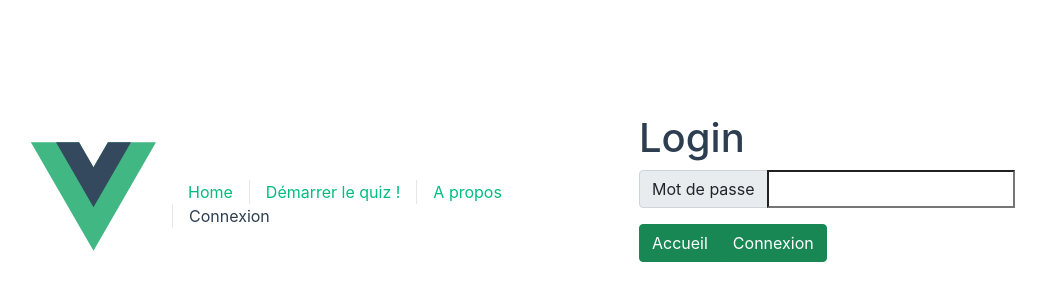
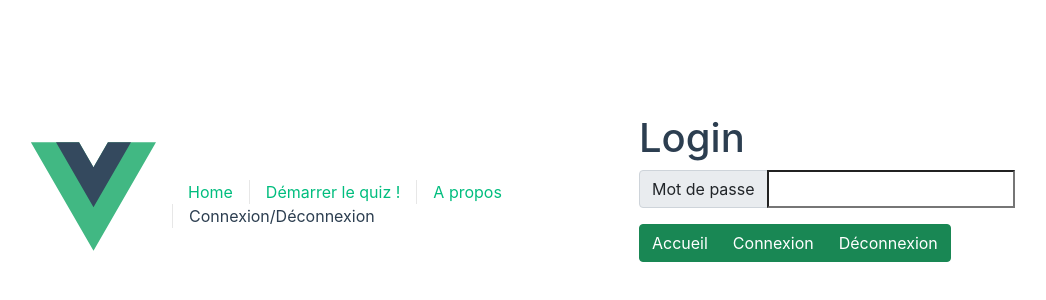
Before and after one commit to BaptisteBtx/Quiz-full-stack, a Vue app in the folder quiz-ui/: page /login in a window 1280 px wide. Shown: the part 204-504 px from the top of the page, without its empty margins (1-1047 px from the left). Built offline with nearby package versions, Linux system fonts and the light colour scheme.

Commit message:
Implémentation Login

```diff
--- a/quiz-ui/src/App.vue
+++ b/quiz-ui/src/App.vue
@@ -1,5 +1,8 @@
 <script setup>
 import { RouterLink, RouterView } from 'vue-router'
+
+
+
 </script>
 
 <template>
@@ -13,7 +16,8 @@ import { RouterLink, RouterView } from 'vue-router'
         <RouterLink to="/">Home</RouterLink>
         <RouterLink to="/start_new_quiz">Démarrer le quiz !</RouterLink>
         <RouterLink to="/about">A propos</RouterLink>
-        <RouterLink to="/login">Connexion</RouterLink>
+        <RouterLink to="/login">Connexion/Déconnexion</RouterLink>
+
       </nav>
     </div>
   </header>
--- a/quiz-ui/src/services/ParticipationStorageService.js
+++ b/quiz-ui/src/services/ParticipationStorageService.js
@@ -9,9 +9,12 @@ export default {
             return window.localStorage.getItem("playerName")
       },
       saveParticipationScore(participationScore) {
-            return window.sessionStorage.setItem("score", participationScore);
+            window.sessionStorage.setItem("score", participationScore);
       },
       getParticipationScore() {
             return window.sessionStorage.getItem("score");
+      },
+      disconnect() {
+            window.sessionStorage.setItem("token", null)
       }
 };
--- a/quiz-ui/src/services/QuizApiService.js
+++ b/quiz-ui/src/services/QuizApiService.js
@@ -25,7 +25,7 @@ export default {
         return { status: response.status, data: response.data };
       })
       .catch((error) => {
-        console.error(error);
+        return error;
       });
   },
   getQuizInfo() {
@@ -34,8 +34,9 @@ export default {
   getQuestion(position) {
     return this.call("get", "questions?position=" + position);
   },
+
   login(password) {
     //To Do : get Token for user
-    return 1
+    return this.call("post", "login", { password: password })
   }
 };
--- a/quiz-ui/src/views/LoginPage.vue
+++ b/quiz-ui/src/views/LoginPage.vue
@@ -3,7 +3,7 @@ import { ref, watchEffect } from 'vue'
 
 import { useRouter } from 'vue-router';
 import participationStorageService from '../services/ParticipationStorageService';
-import quizApiService from '../services/QuizApiService'
+import quizApiService from '../services/QuizApiService';
 
 const router = useRouter()
 
@@ -13,7 +13,7 @@ const router = useRouter()
 const username = ref(participationStorageService.getPlayerName())
 const badPassword = ref("")
 const password = ref("")
-
+let token = ref(window.sessionStorage.getItem('token'))
 
 // Launch quiz
 async function returnHome() {
@@ -21,17 +21,26 @@ async function returnHome() {
 }
 
 async function connect() {
-  let token = quizApiService.login(password)
-  console.log(token)
-  if (token === undefined) {
+
+
+
+  let response = await quizApiService.login(password.value)
+
+  if (response.status === 200) {
+    badPassword.value = ""
+    window.sessionStorage.setItem("token", response.data.token);
+    router.push('/list_questions_admin')
+  }
+  else {
+
     badPassword.value = "Mauvais mot de passe"
   }
-  else {
-    badPassword.value = ""
-    router.push('/list_questions_admin')
-  }
+}
 
-
+function disconnect() {
+  badPassword.value = "Déconnexion réussi"
+  token.value = null
+  participationStorageService.disconnect()
 }
 
 // Export default : remplacé par script setup
@@ -49,6 +58,8 @@ async function connect() {
     <div class="input-group mb-3">
       <button type="button" class="btn btn-success" @click="returnHome">Accueil</button>
       <button type="button" class="btn btn-success" @click="connect">Connexion</button>
+      <button type="button" class="btn btn-success" @click="disconnect">Déconnexion</button>
+
     </div>
   </div>
 </template>
```
